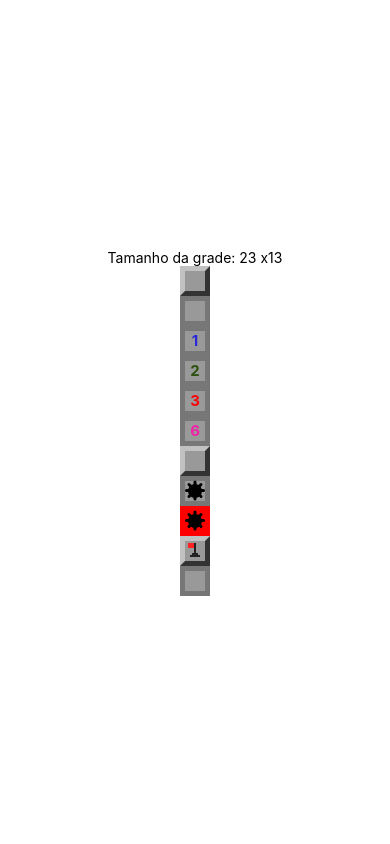
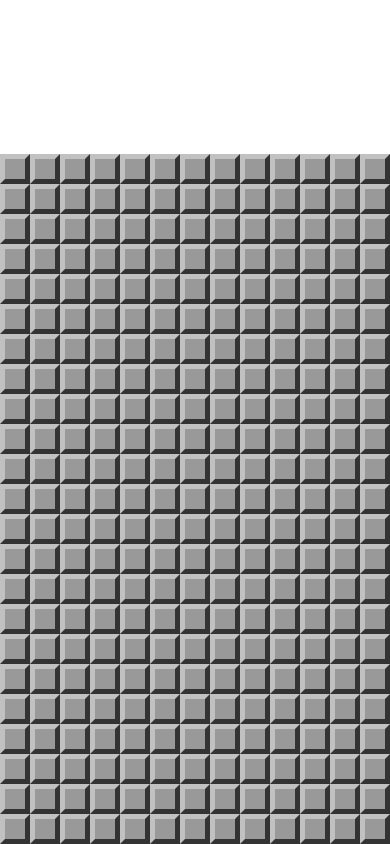
Before and after one commit to icarodpaiva/react-native-minefield, a React Native app: screen / in a window 390 px wide. Built offline with nearby package versions, Linux system fonts and the light colour scheme.

Commit message:
feat: minefield

```diff
--- a/App.tsx
+++ b/App.tsx
@@ -1,28 +1,25 @@
-import React from "react"
-import { View, Text, StyleSheet } from "react-native"
+import React, { useState } from "react"
+import { View, StyleSheet } from "react-native"
 
-import { Field } from "./src/components/Field"
+import { MineField } from "./src/components/MineField"
 
 import { gameConfigs } from "./src/gameConfigs"
+import { createMinedBoard } from "./src/utils/createMinedBoard"
 
 const App = () => {
+  const [gameInfos, setGameInfos] = useState(() => {
+    const rows = gameConfigs.getRowsAmount()
+    const columns = gameConfigs.getColumnsAmount()
+    const minesAmount = Math.ceil(rows * columns * gameConfigs.difficultLevel)
+
+    return {
+      board: createMinedBoard(rows, columns, minesAmount)
+    }
+  })
+
   return (
     <View style={styles.container}>
-      <Text style={styles.text}>
-        Tamanho da grade: {gameConfigs.getRowsAmount()} x
-        {gameConfigs.getColumnsAmount()}
-      </Text>
-      <Field />
-      <Field opened />
-      <Field opened nearMines={1} />
-      <Field opened nearMines={2} />
-      <Field opened nearMines={3} />
-      <Field opened nearMines={6} />
-      <Field mined />
-      <Field mined opened />
-      <Field mined opened exploded />
-      <Field flagged />
-      <Field flagged opened />
+      <MineField board={gameInfos.board} />
     </View>
   )
 }
@@ -30,11 +27,12 @@ const App = () => {
 const styles = StyleSheet.create({
   container: {
     flex: 1,
-    justifyContent: "center",
+    justifyContent: "flex-end",
     alignItems: "center"
   },
-  text: {
-    textAlign: "center"
+  board: {
+    alignItems: "center",
+    backgroundColor: "#AAA"
   }
 })
 
--- /dev/null
+++ b/src/components/MineField/index.tsx
@@ -0,0 +1,30 @@
+import React from "react"
+import { View, StyleSheet } from "react-native"
+
+import { Field } from "../Field"
+
+import type { BoardField } from "../../types/BoardField"
+
+interface MineFieldProps {
+  board: BoardField[][]
+}
+
+export const MineField = ({ board }: MineFieldProps) => {
+  return (
+    <View style={styles.container}>
+      {board.map(row => (
+        <View key={row[0].row} style={{ flexDirection: "row" }}>
+          {row.map(field => (
+            <Field {...field} key={`${field.row}x${field.column}`} />
+          ))}
+        </View>
+      ))}
+    </View>
+  )
+}
+
+const styles = StyleSheet.create({
+  container: {
+    backgroundColor: "#EEE"
+  }
+})
--- a/src/gameConfigs.ts
+++ b/src/gameConfigs.ts
@@ -8,13 +8,13 @@ export const gameConfigs = {
   difficultLevel: 0.1,
 
   getColumnsAmount() {
-    const width = Dimensions.get("window").width
+    const { width } = Dimensions.get("window")
     return Math.floor(width / this.blockSize)
   },
 
   getRowsAmount() {
-    const totalHeight = Dimensions.get("window").height
-    const boardHeight = totalHeight * (1 - this.headerRaio)
+    const { height } = Dimensions.get("window")
+    const boardHeight = height * (1 - this.headerRaio)
     return Math.floor(boardHeight / this.blockSize)
   }
 }
```
